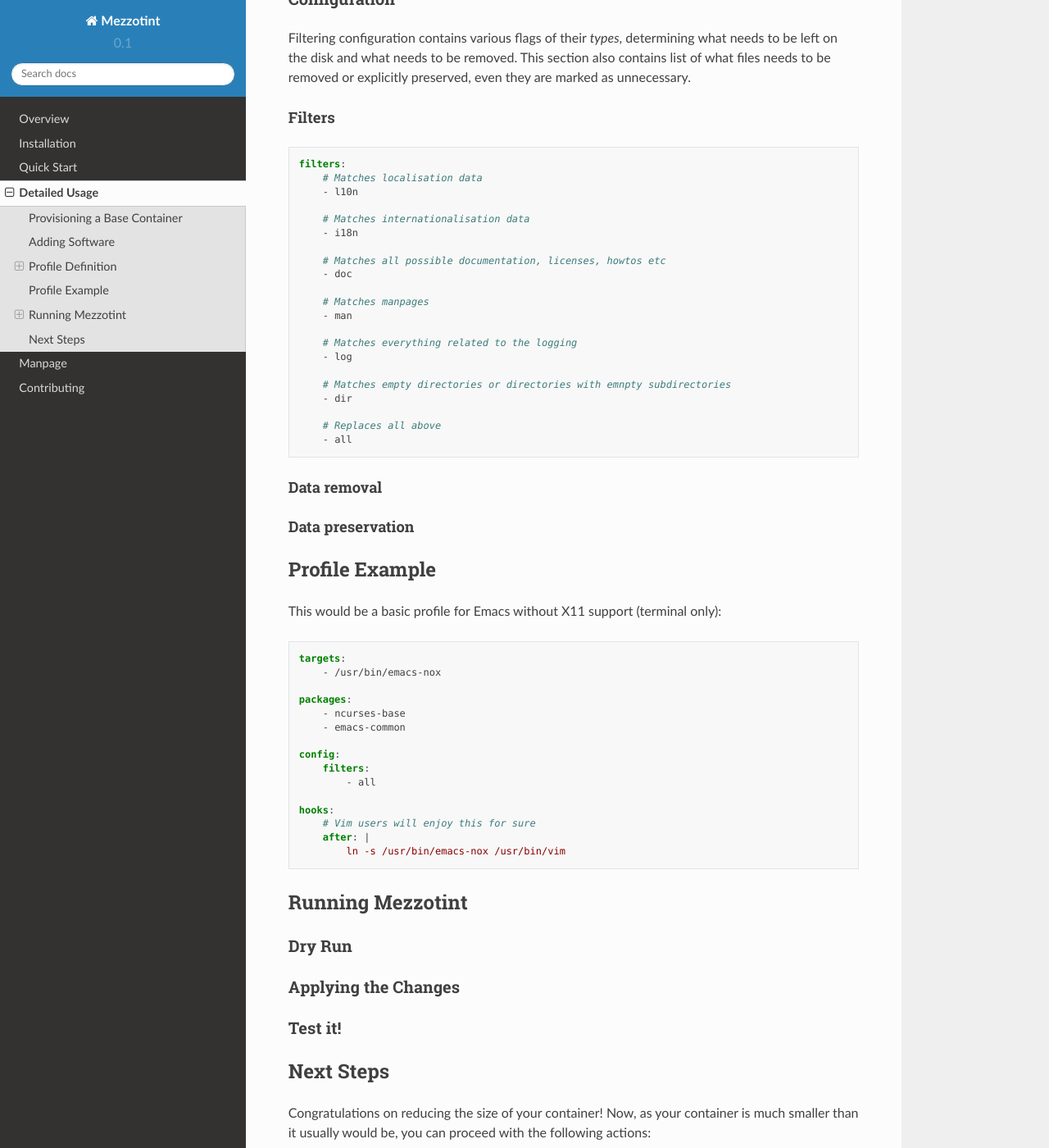
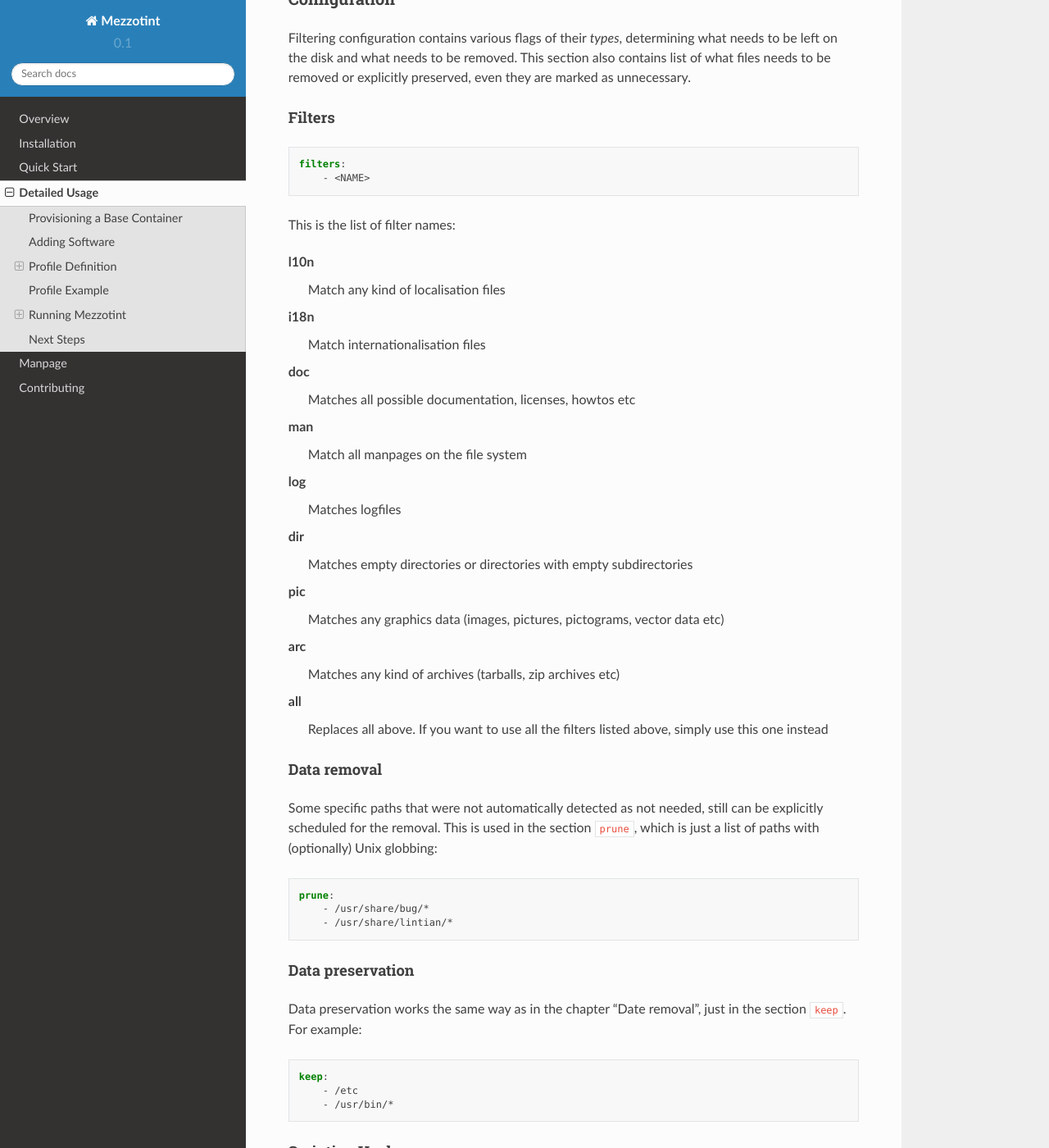
Before and after one commit to tinythings/mezzotint, a Sphinx documentation site: the page built from docs/usage.rst, in a window 1280 px wide and 1400 px high, scrolled down 2785 px. Shown: the whole window at 82% size. Built offline with Sphinx 7.4.7 and the Read the Docs theme 2.0.0, drawn with Linux system fonts in a browser that asks for light colours; some of the changed text lies outside the part shown.

Commit message:
Rewrite filters list as a named list, add data removal/preservation sections

```diff
--- a/docs/usage.rst
+++ b/docs/usage.rst
@@ -111,33 +111,84 @@ Filters
 .. code-block:: yaml
 
     filters:
-        # Matches localisation data
-        - l10n
+        - <NAME>
 
-        # Matches internationalisation data
-        - i18n
+This is the list of filter names:
 
-        # Matches all possible documentation, licenses, howtos etc
-        - doc
+l10n
+    Match any kind of localisation files
 
-        # Matches manpages
-        - man
+i18n
+    Match internationalisation files
 
-        # Matches everything related to the logging
-        - log
+doc
+    Matches all possible documentation, licenses, howtos etc
 
-        # Matches empty directories or directories with emnpty subdirectories
-        - dir
+man
+    Match all manpages on the file system
 
-        # Replaces all above
-        - all
+log
+    Matches logfiles
+
+dir
+    Matches empty directories or directories with empty subdirectories
+
+pic
+    Matches any graphics data (images, pictures, pictograms, vector data etc)
+
+arc
+    Matches any kind of archives (tarballs, zip archives etc)
+
+all
+    Replaces all above. If you want to use all the filters listed above, simply use this one instead
 
 
 Data removal
 """"""""""""
 
+Some specific paths that were not automatically detected as not needed, still can be explicitly scheduled for the removal. This is used in the section ``prune``, which is just a list of paths with (optionally) Unix globbing:
+
+.. code-block:: yaml
+
+    prune:
+        - /usr/share/bug/*
+        - /usr/share/lintian/*
+
 Data preservation
 """""""""""""""""
+
+Data preservation works the same way as in the chapter "Date removal", just in the section ``keep``. For example:
+
+.. code-block:: yaml
+
+    keep:
+        - /etc
+        - /usr/bin/*
+
+Scripting Hooks
+"""""""""""""""
+
+Hooks are basic commands, but can be also a proper shell scripts with the shebang. There are two types of hooks:
+
+- Before
+- After
+
+Example:
+
+.. code-block:: yaml
+
+    hooks:
+        before: |
+            echo "Hello"
+
+        after: |
+            echo "Bye"
+
+In a nutshell, one can run a script before and after `calculation` of what junk is.
+
+.. attention::
+
+    In both cases `before` and `after`, hooks are always called **before the actual data removal**, because there is no guarantee that the very runtime of the script will not be removed and thus fail to run the script. That is, `before` hook is running right before Mezzotint is calculating what data needs to be removed etc.
 
 Profile Example
 ---------------
```
